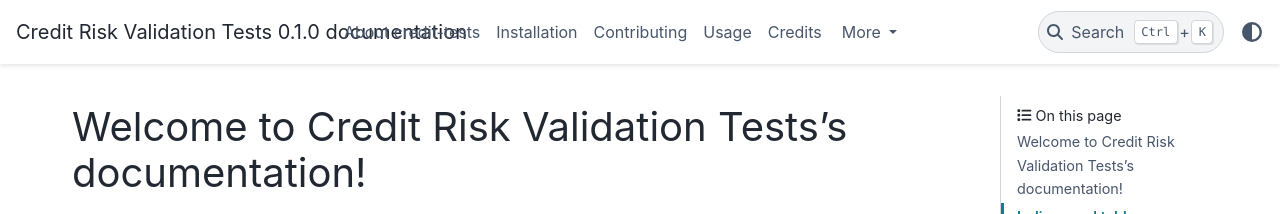
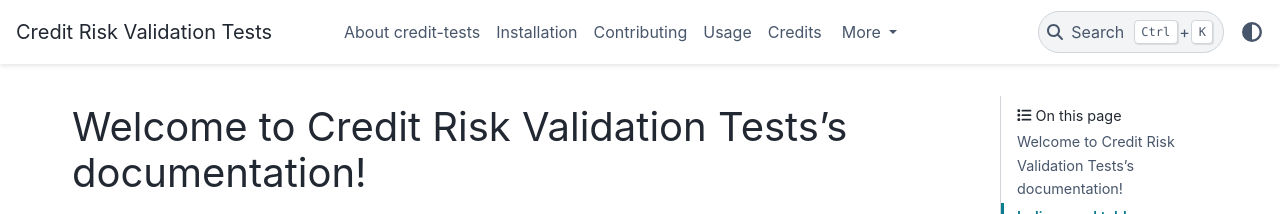
Before and after one commit to tderick/sphinx, a Sphinx documentation site: the page built from docs/index.rst, in a window 1280 px wide. Shown: the top 214 px of the page. Built offline with Sphinx 7.4.7 and the PyData theme 0.15.4, drawn with Linux system fonts in a browser that asks for light colours.

Commit message:
Change logo title

```diff
--- a/docs/conf.py
+++ b/docs/conf.py
@@ -97,8 +97,12 @@ html_theme = 'pydata_sphinx_theme'
 #
 # html_theme_options = {}
 html_theme_options = {
-  "show_nav_level": 2
+  "show_nav_level": 2,
+  "logo": {
+        "text": "Credit Risk Validation Tests",
+    }
 }
+
 # Add any paths that contain custom static files (such as style sheets) here,
 # relative to this directory. They are copied after the builtin static files,
 # so a file named "default.css" will overwrite the builtin "default.css".
```
